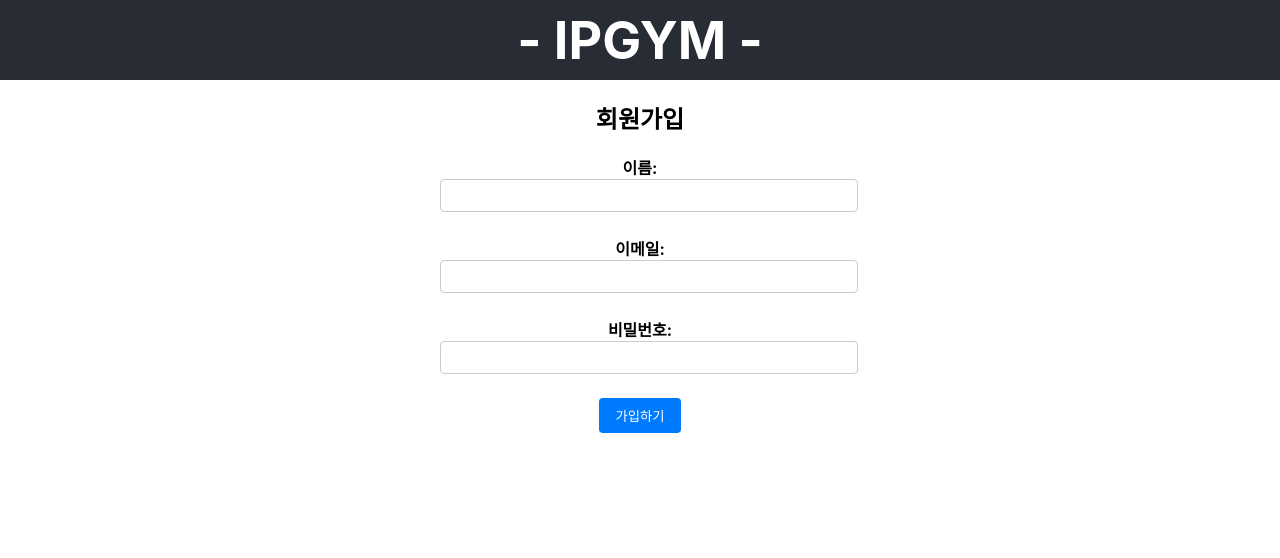
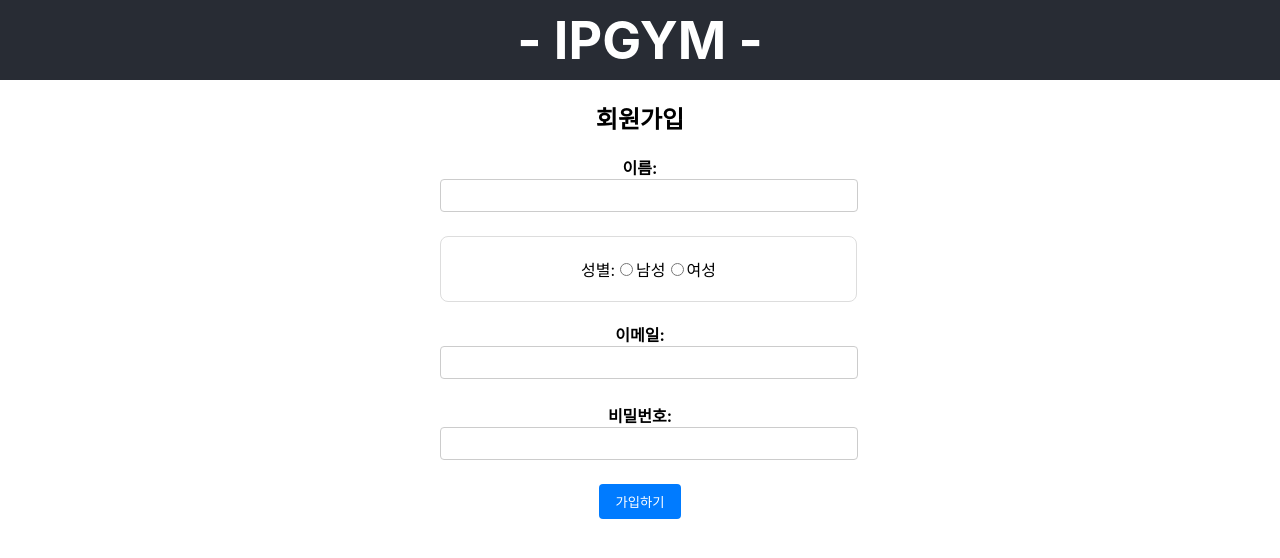
Before and after one commit to Donghunn-Lee/IPGYM, a React (Create React App) app: page /signup in a window 1280 px wide. Shown: the top 558 px of the page. Built offline with nearby package versions, Linux system fonts and the light colour scheme.

Commit message:
디자인 수정중

```diff
--- a/src/components/PT.css
+++ b/src/components/PT.css
@@ -1,6 +1,10 @@
 /* PT.css */
 
 .pt-component {
+  display: flex;
+  flex-direction: column;
+  justify-content: center;
+  align-items: center;
   max-width: 100%;
   max-height: 100%;
   margin: 0 auto;
@@ -16,6 +20,8 @@
   padding: 20px;
   background-color: #f0f0f0;
   border-radius: 8px;
+  max-width: 600px;
+  /* max-height: */
 }
 
 .pt-box h2 {
--- a/src/components/PT.js
+++ b/src/components/PT.js
@@ -104,7 +104,6 @@ function PT() {
       .then(response => {
         setTrainerList(response.data);
         console.log(response.data);
-        console.log(trainerlist);
       })
       .catch(error => console.log(error));
   }, []);
--- a/src/components/Signup.js
+++ b/src/components/Signup.js
@@ -4,22 +4,23 @@ import "./Signup.css";
 
 const Signup = (props) => {
   const [name, setName] = useState("");
-  // const [gender, setGender] = useState("");
+  const [gender, setGender] = useState("");
   const [email, setEmail] = useState("");
   const [password, setPassword] = useState("");
   const [errorMessage, setErrorMessage] = useState('에러가 낫서요 ㅠㅠ');
 
 
-  // const handleGenderChange = (e) => {
-  //   setGender(e.target.value);
-  // };
+  const handleGenderChange = (e) => {
+    setGender(e.target.value);
+  };
 
   const handleSubmit = (e) => {
     e.preventDefault();
-    console.log(email,password,name);
+    console.log(email,password,name,gender);
     axios.post('http://43.200.171.222:8080/auth/signup', {
       email: email,
       password: password,
+      gender: gender,
       name: name
     })
     .then((response) => {
@@ -49,13 +50,13 @@ const Signup = (props) => {
           onChange={(e) => setName(e.target.value)}
         />
       </label>
-      {/* <div className="gender">
+      <div className="gender">
         <label className="=gender">
           성별:
           <input
             type="radio"
-            value="남성"
-            checked={gender === "남성"}
+            value="Male"
+            checked={gender === "Male"}
             onChange={handleGenderChange}
           />
           남성
@@ -63,13 +64,13 @@ const Signup = (props) => {
         <label>
           <input
             type="radio"
-            value="여성"
-            checked={gender === "여성"}
+            value="Female"
+            checked={gender === "Female"}
             onChange={handleGenderChange}
           />
           여성
         </label>
-      </div> */}
+      </div>
       <label className="form-label">
         이메일:
         <input
```
